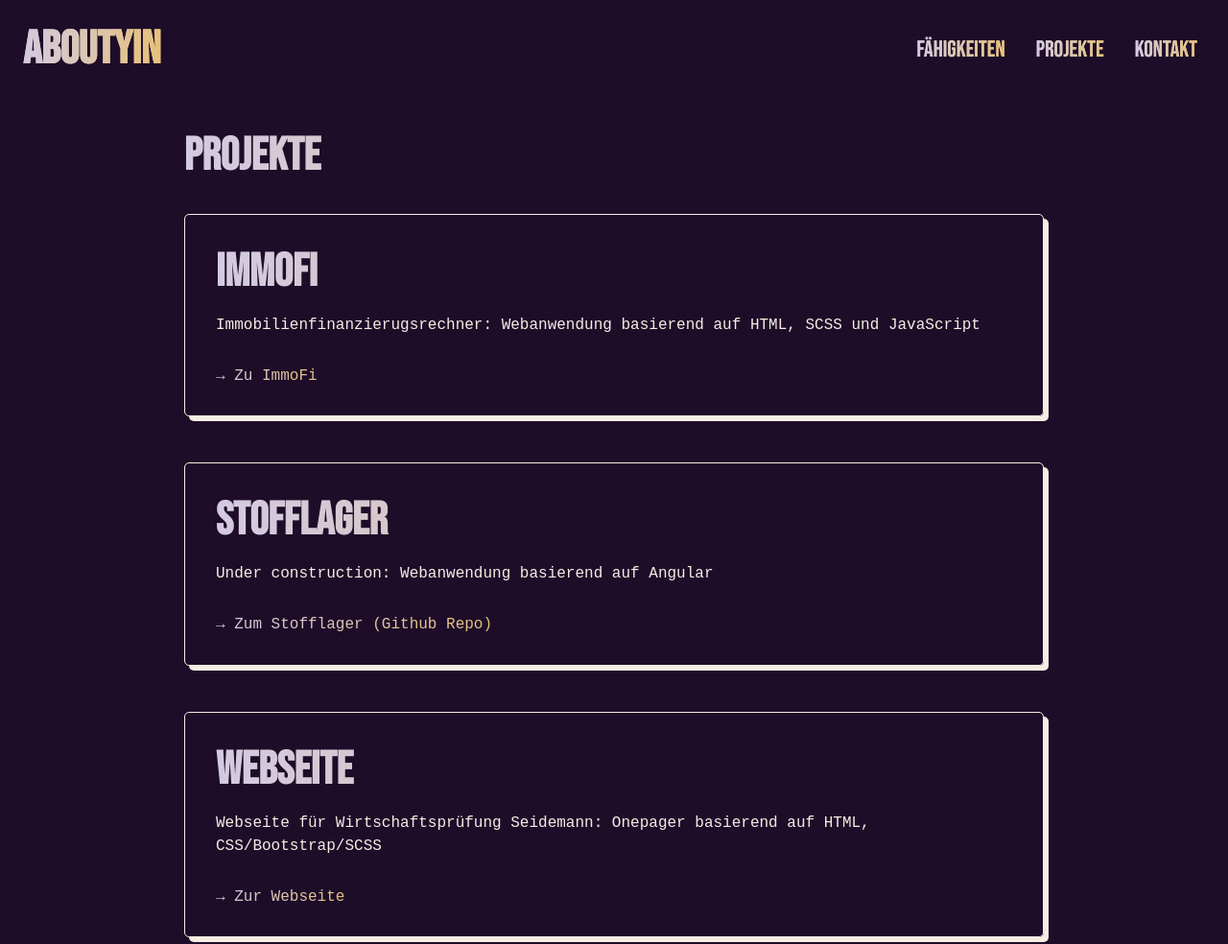
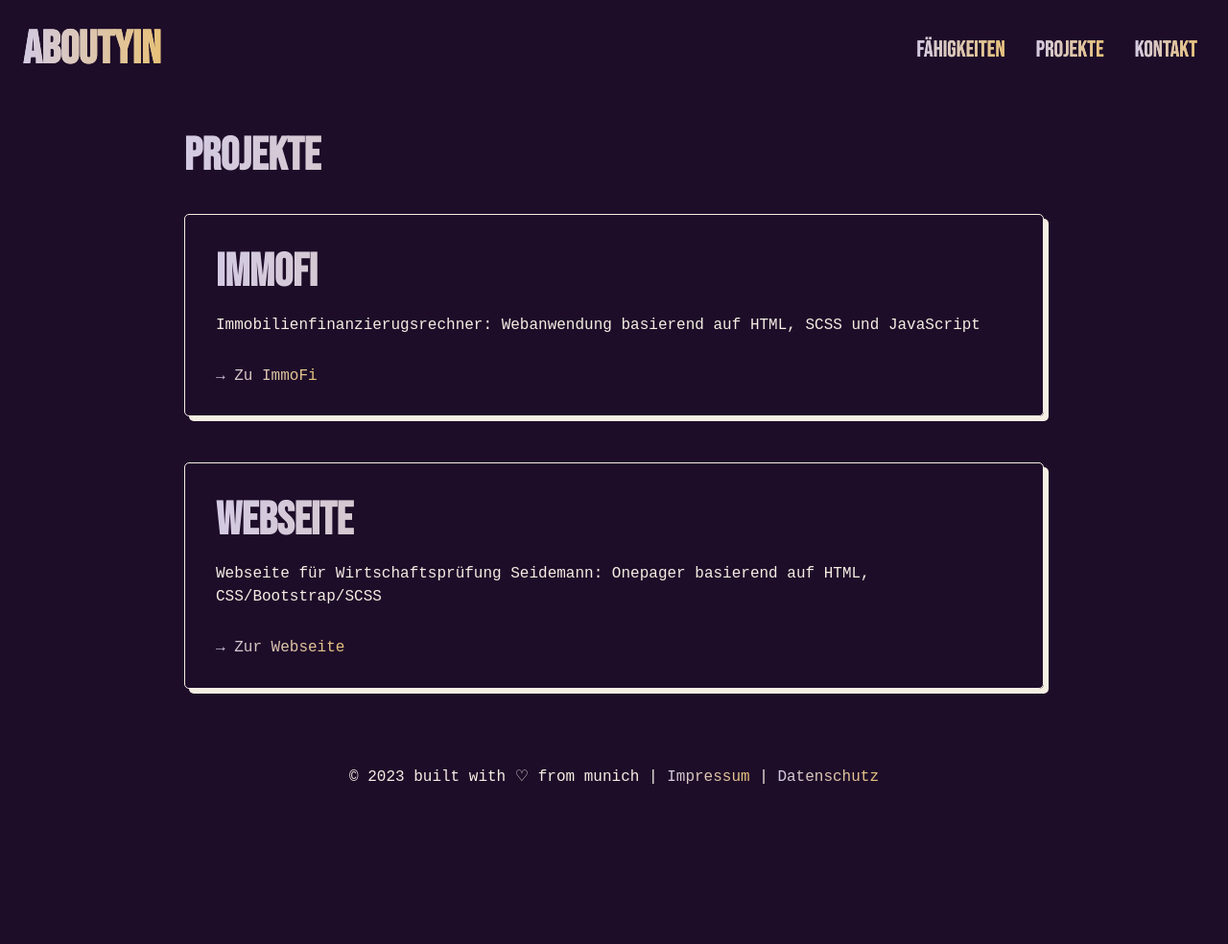
Before and after one commit to YinFromWuHanklan/aboutyin.de, a Gatsby site: page /projects in a window 1280 px wide. Shown: the top 984 px of the page at 96% size. After the commit the page ends 854 px from the top, so only its background shows below. Built offline with nearby package versions, Linux system fonts and the light colour scheme; Gatsby itself is replaced by a stand-in of ours; a web font is replaced by a local one.

Commit message:
delete stofflager

```diff
--- a/src/pages/projects.js
+++ b/src/pages/projects.js
@@ -31,11 +31,6 @@ const ProjectsPage = () => {
                     <a href="https://yinfromwuhanklan.github.io/immofi/" target="_blank" title="ImmoFi" rel="noreferrer">&rarr; Zu ImmoFi</a>
                 </Projects>
                 <Projects>
-                    <h2>Stofflager</h2>
-                    <p>Under construction: Webanwendung basierend auf Angular</p>
-                    <a href="https://github.com/YinFromWuHanklan/stofflager" target="_blank" title="Stofflager" rel="noreferrer">&rarr; Zum Stofflager (Github Repo)</a>
-                </Projects>
-                <Projects>
                     <h2>Webseite</h2>
                     <p>Webseite für Wirtschaftsprüfung Seidemann: Onepager basierend auf HTML, CSS/Bootstrap/SCSS</p>
                     <a href="https://wpseidemann.de/" target="_blank" title="WP Seidemann" rel="noreferrer">&rarr; Zur Webseite</a>
```
